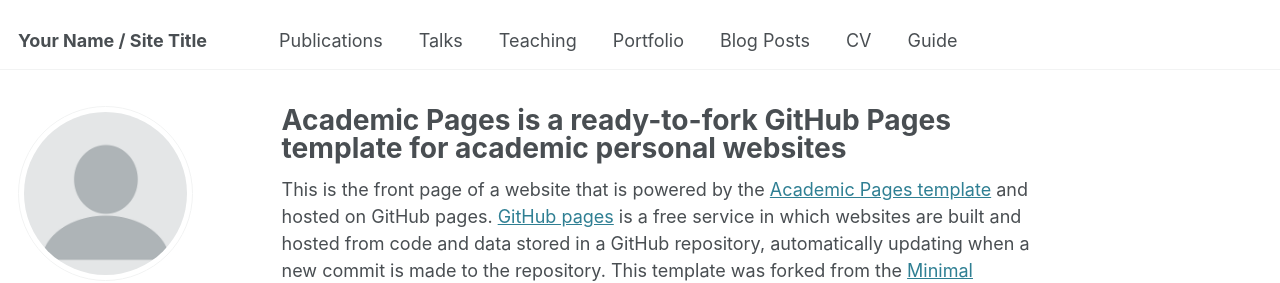
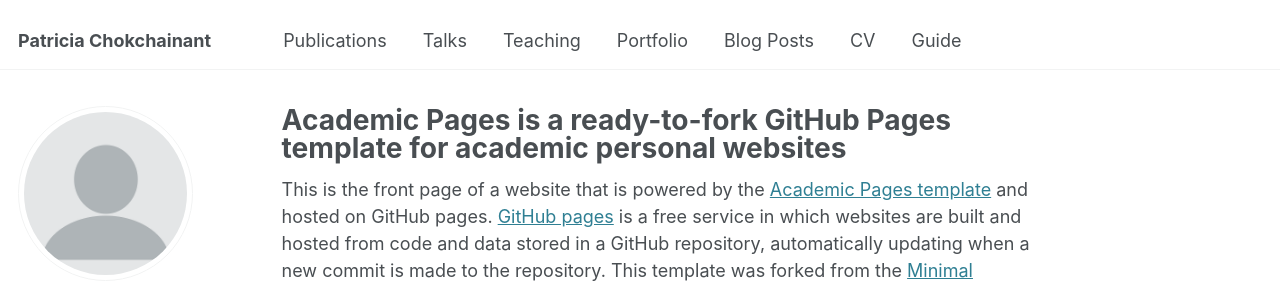
Before and after one commit to chpathomporn/patt-c.github.io, a Jekyll site: the page built from _pages/about.md, in a window 1280 px wide. Shown: the top 283 px of the page. Built offline with Jekyll 4.4.1, drawn with Linux system fonts in a browser that asks for light colours; some web fonts are replaced.

Commit message:
Update _config.yml

```diff
--- a/_config.yml
+++ b/_config.yml
@@ -9,7 +9,7 @@
 # Basic Site Settings
 locale                   : "en-US"
 site_theme               : "default"
-title                    : "Your Name / Site Title"
+title                    : "Patricia Chokchainant"
 title_separator          : "-"
 name                     : &name "Your Name"
 description              : &description "personal description"
```
